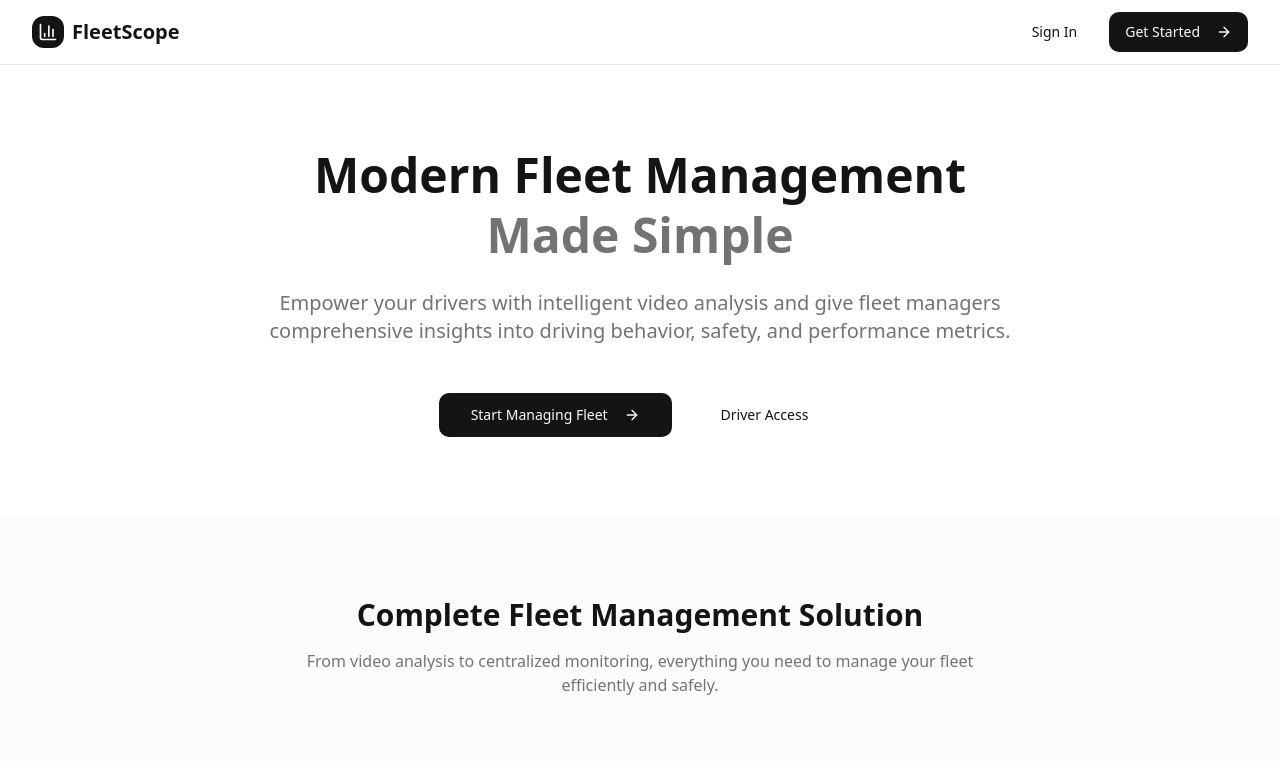
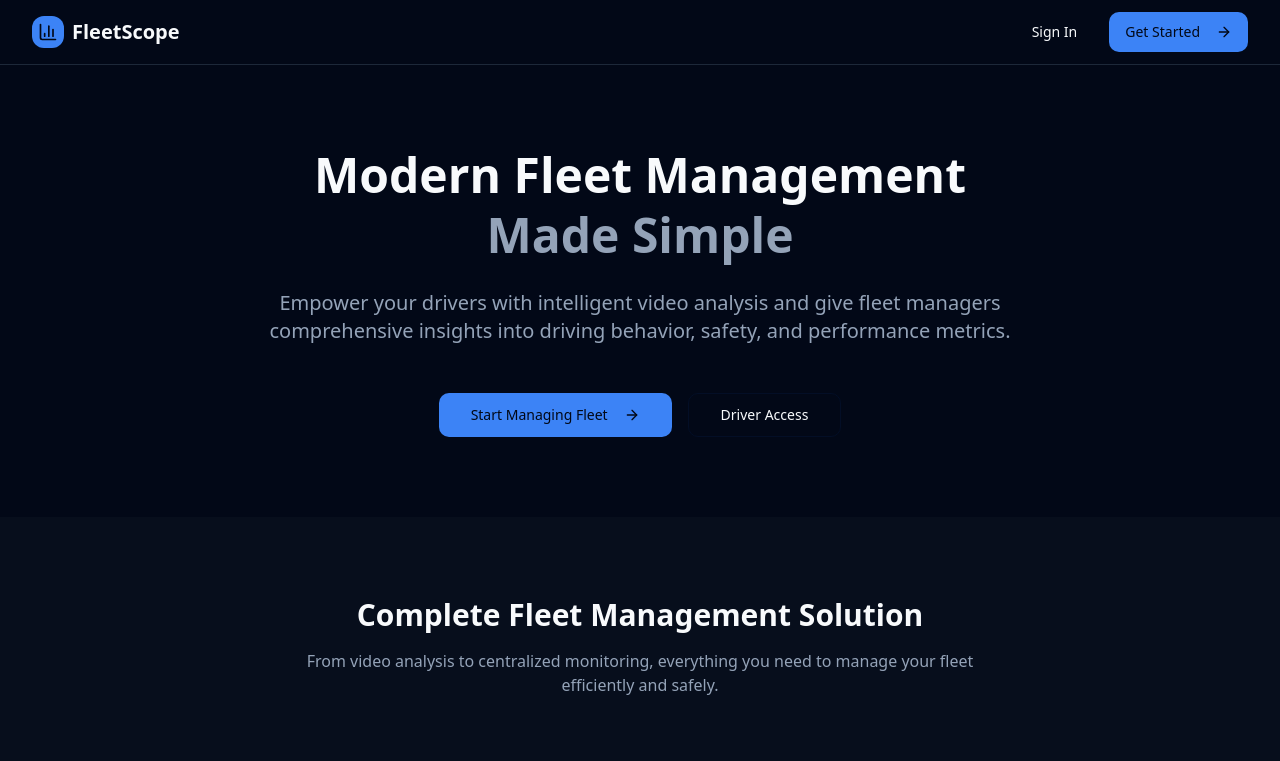
Before and after one commit to AhmedZ2003/Lucentra, a React (Vite) app: page / in a window 1280 px wide. Shown: the top 761 px of the page. Built offline with nearby package versions, Linux system fonts and the light colour scheme.

Commit message:
Update color scheme
Update the application's color scheme to a more modern, tech-focused aesthetic.

```diff
--- a/src/index.css
+++ b/src/index.css
@@ -2,59 +2,62 @@
 @tailwind components;
 @tailwind utilities;
 
-/* Fleet Management Design System - Black & White Theme */
+/* Fleet Management Design System - Modern Tech Theme */
 
 @layer base {
   :root {
-    /* Base colors - Clean black & white palette */
-    --background: 0 0% 100%;
-    --foreground: 0 0% 8%;
+    /* Base colors - Modern tech palette */
+    --background: 222 84% 5%;
+    --foreground: 210 40% 98%;
 
     /* Card system */
-    --card: 0 0% 100%;
-    --card-foreground: 0 0% 8%;
-    --card-hover: 0 0% 98%;
+    --card: 222 84% 8%;
+    --card-foreground: 210 40% 98%;
+    --card-hover: 222 84% 10%;
 
-    /* Interactive elements */
-    --primary: 0 0% 8%;
-    --primary-foreground: 0 0% 98%;
-    --primary-hover: 0 0% 15%;
+    /* Interactive elements - Tech blue accent */
+    --primary: 217 91% 60%;
+    --primary-foreground: 222 84% 5%;
+    --primary-hover: 217 91% 70%;
+    --primary-glow: 217 91% 85%;
 
-    --secondary: 0 0% 96%;
-    --secondary-foreground: 0 0% 8%;
-    --secondary-hover: 0 0% 94%;
+    --secondary: 217 32% 17%;
+    --secondary-foreground: 210 40% 98%;
+    --secondary-hover: 217 32% 22%;
 
-    /* Subtle accents */
-    --muted: 0 0% 96%;
-    --muted-foreground: 0 0% 45%;
+    /* Accent colors - Cyan tech accent */
+    --accent: 191 91% 55%;
+    --accent-foreground: 222 84% 5%;
+    --accent-glow: 191 91% 85%;
 
-    --accent: 0 0% 94%;
-    --accent-foreground: 0 0% 8%;
+    /* Subtle elements */
+    --muted: 217 32% 12%;
+    --muted-foreground: 215 20% 65%;
 
     /* System colors */
     --destructive: 0 84% 60%;
-    --destructive-foreground: 0 0% 98%;
+    --destructive-foreground: 210 40% 98%;
 
-    --success: 120 45% 45%;
-    --success-foreground: 0 0% 98%;
+    --success: 142 76% 36%;
+    --success-foreground: 210 40% 98%;
 
     --warning: 38 92% 50%;
-    --warning-foreground: 0 0% 8%;
+    --warning-foreground: 222 84% 5%;
 
     /* Form elements */
-    --border: 0 0% 90%;
-    --input: 0 0% 100%;
-    --input-border: 0 0% 85%;
-    --ring: 0 0% 8%;
+    --border: 217 32% 17%;
+    --input: 222 84% 8%;
+    --input-border: 217 32% 20%;
+    --ring: 217 91% 60%;
 
     /* Sidebar for dashboard */
-    --sidebar-background: 0 0% 4%;
-    --sidebar-foreground: 0 0% 85%;
-    --sidebar-primary: 0 0% 98%;
-    --sidebar-primary-foreground: 0 0% 8%;
-    --sidebar-accent: 0 0% 12%;
-    --sidebar-accent-foreground: 0 0% 85%;
-    --sidebar-border: 0 0% 12%;
+    --sidebar-background: 222 84% 4%;
+    --sidebar-foreground: 215 20% 85%;
+    --sidebar-primary: 217 91% 60%;
+    --sidebar-primary-foreground: 222 84% 5%;
+    --sidebar-accent: 217 32% 15%;
+    --sidebar-accent-foreground: 215 20% 85%;
+    --sidebar-border: 217 32% 12%;
 
     /* Radius system */
     --radius: 0.75rem;
@@ -73,31 +76,38 @@
   }
 
   .dark {
-    --background: 0 0% 4%;
-    --foreground: 0 0% 98%;
+    /* Enhanced dark mode with deeper tech colors */
+    --background: 222 84% 3%;
+    --foreground: 210 40% 98%;
 
-    --card: 0 0% 8%;
-    --card-foreground: 0 0% 98%;
-    --card-hover: 0 0% 10%;
+    --card: 222 84% 6%;
+    --card-foreground: 210 40% 98%;
+    --card-hover: 222 84% 8%;
 
-    --primary: 0 0% 98%;
-    --primary-foreground: 0 0% 8%;
-    --primary-hover: 0 0% 85%;
+    --primary: 217 91% 65%;
+    --primary-foreground: 222 84% 3%;
+    --primary-hover: 217 91% 75%;
+    --primary-glow: 217 91% 90%;
 
-    --secondary: 0 0% 12%;
-    --secondary-foreground: 0 0% 98%;
-    --secondary-hover: 0 0% 15%;
+    --secondary: 217 32% 14%;
+    --secondary-foreground: 210 40% 98%;
+    --secondary-hover: 217 32% 18%;
 
-    --muted: 0 0% 12%;
-    --muted-foreground: 0 0% 65%;
+    --accent: 191 91% 60%;
+    --accent-foreground: 222 84% 3%;
+    --accent-glow: 191 91% 90%;
 
-    --accent: 0 0% 15%;
-    --accent-foreground: 0 0% 98%;
+    --muted: 217 32% 9%;
+    --muted-foreground: 215 20% 70%;
 
-    --border: 0 0% 15%;
-    --input: 0 0% 8%;
-    --input-border: 0 0% 20%;
-    --ring: 0 0% 98%;
+    --border: 217 32% 14%;
+    --input: 222 84% 6%;
+    --input-border: 217 32% 16%;
+    --ring: 217 91% 65%;
+
+    /* Enhanced tech shadows with glow effects */
+    --shadow-glow: 0 0 20px hsl(var(--primary) / 0.3);
+    --shadow-accent-glow: 0 0 20px hsl(var(--accent) / 0.3);
   }
 }
 
--- a/tailwind.config.ts
+++ b/tailwind.config.ts
@@ -28,7 +28,8 @@ export default {
 				primary: {
 					DEFAULT: 'hsl(var(--primary))',
 					foreground: 'hsl(var(--primary-foreground))',
-					hover: 'hsl(var(--primary-hover))'
+					hover: 'hsl(var(--primary-hover))',
+					glow: 'hsl(var(--primary-glow))'
 				},
 				secondary: {
 					DEFAULT: 'hsl(var(--secondary))',
@@ -53,7 +54,8 @@ export default {
 				},
 				accent: {
 					DEFAULT: 'hsl(var(--accent))',
-					foreground: 'hsl(var(--accent-foreground))'
+					foreground: 'hsl(var(--accent-foreground))',
+					glow: 'hsl(var(--accent-glow))'
 				},
 				card: {
 					DEFAULT: 'hsl(var(--card))',
@@ -75,7 +77,9 @@ export default {
 				'sm': 'var(--shadow-sm)',
 				'DEFAULT': 'var(--shadow)',
 				'md': 'var(--shadow-md)',
-				'lg': 'var(--shadow-lg)'
+				'lg': 'var(--shadow-lg)',
+				'glow': 'var(--shadow-glow)',
+				'accent-glow': 'var(--shadow-accent-glow)'
 			},
 			transitionProperty: {
 				'default': 'var(--transition)',
```
